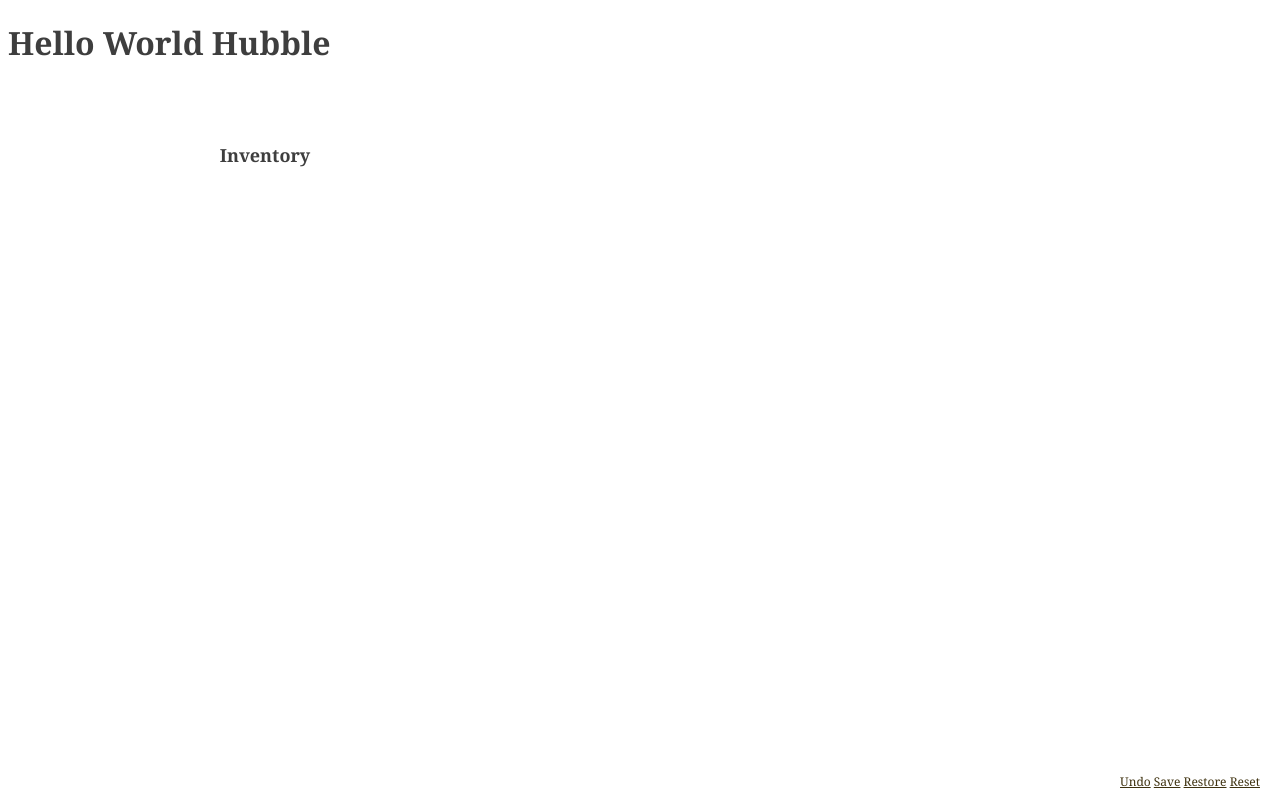
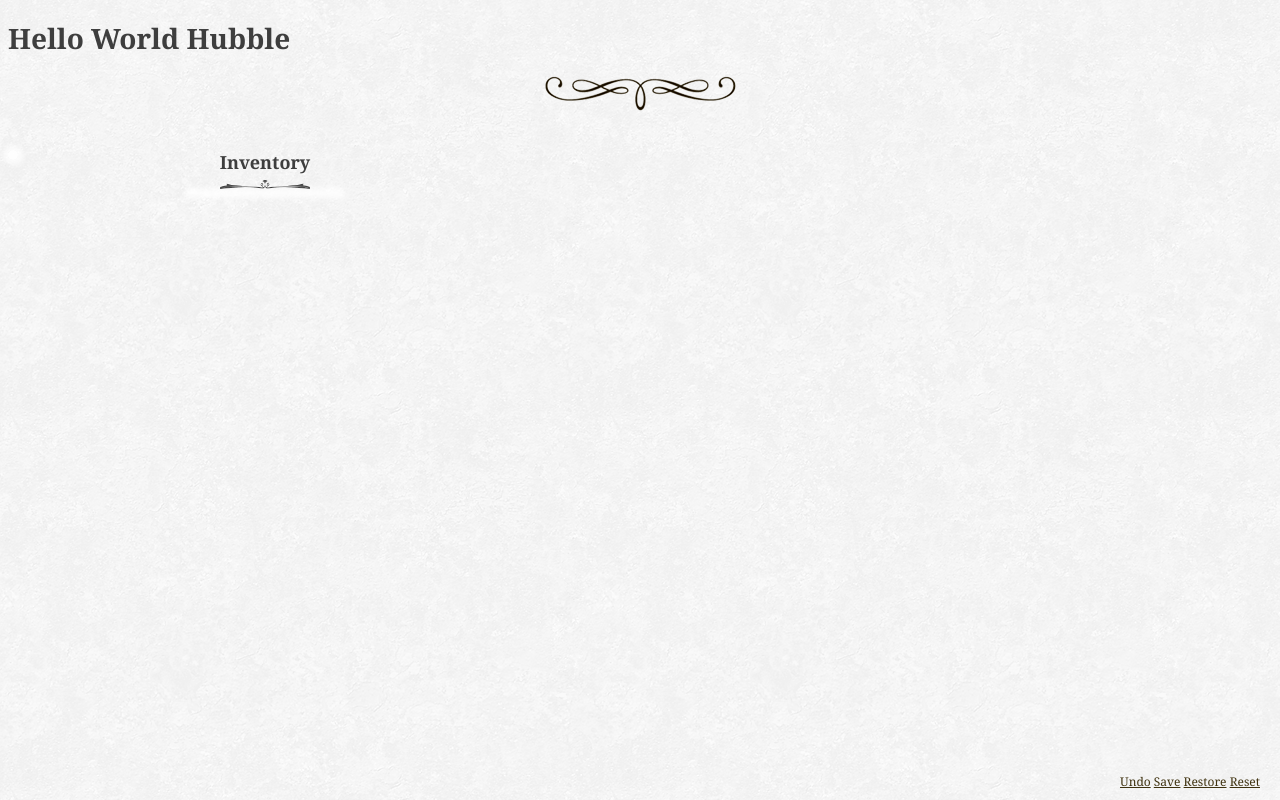
Before and after one commit to pastcompute/re-hubble, a website with bundled scripts: page src/index.html in a window 1280 px wide. Built offline with nearby package versions, Linux system fonts and the light colour scheme; files whose address does not match are found by name.

Commit message:
Preliminary packaging

```diff
--- a/package.json
+++ b/package.json
@@ -11,7 +11,7 @@
     "bundle0": "mkdir -p public/lib && browserify --standalone hubble --debug src/index.js > public/lib/bundle.js",
     "serve": "http-server public",
     "demo": "npm run bundle && npm run public && opn http://localhost:8080",
-    "public": "copyfiles -u1 src/index.html public; copyfiles -u1 src/index.css src/dedalus.js src/dedalus-web.js public/lib; copyfiles -u2 node_modules/dot/doT.min.js public/lib; copyfiles -u3 node_modules/jquery/dist/jquery.min.js public/lib",
+    "public": "copyfiles -u1 src/index.html src/index.css src/assets/* public; copyfiles -u1 src/dedalus.js src/dedalus-web.js public/lib; copyfiles -u2 node_modules/dot/doT.min.js public/lib; copyfiles -u3 node_modules/jquery/dist/jquery.min.js public/lib",
     "deploy-careful": "gh-pages-deploy",
     "deploy-help": "echo 'Warning: Deploy will destroy anything in the working copy not on origin/master...'",
     "deploy-clean-source": "rimraf src package.json public/index.html",
--- a/src/index.css
+++ b/src/index.css
@@ -1,8 +1,8 @@
 body {
     font-family      : Georgia, Serif;
-    font-size:       : 14px;
+    font-size        : 14px;
     color            : #3E3E3E;
-    background-image : url(background.png);
+    background-image : url(assets/background.png); /* relative to this files directory */
 }
 a {
     color: #3F3210;
--- a/src/index.html
+++ b/src/index.html
@@ -8,7 +8,7 @@
   <script src="lib/dedalus.js"></script>
   <script src="lib/dedalus-web.js"></script>
   <script src="lib/bundle.js"></script>
-  <link href="lib/index.css" rel="stylesheet"/>
+  <link href="index.css" rel="stylesheet"/>
 </head>
 <body>
 <h1>Hello World Hubble</h1>
@@ -130,13 +130,13 @@
 
 <div id="title"></div>
 <div class="textSeparatorLarge">
-  <img src="deco-title.png" alt="">
+  <img src="assets/deco-title.png" alt="">
 </div>
 
 <div id="inventoryHostWrapper">
   <h2>Inventory</h2>
   <div class="textSeparatorSmall">
-      <img src="deco-inventory.png" alt="">
+      <img src="assets/deco-inventory.png" alt="">
   </div>
   <div id="inventoryHost" class="glow"></div>
 </div>
```
Also changed, not shown: src/assets/background.png (added), src/assets/deco-inventory.png (added), src/assets/deco-title.png (added).
